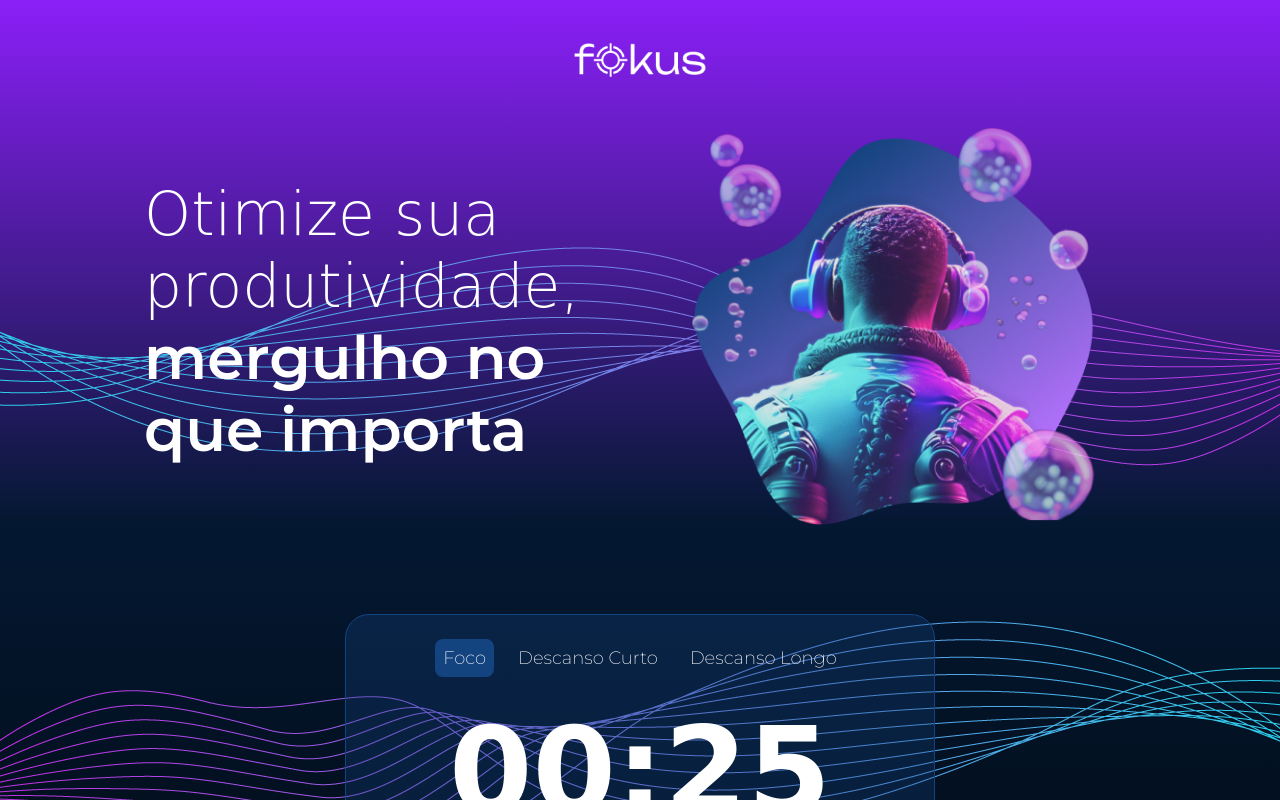
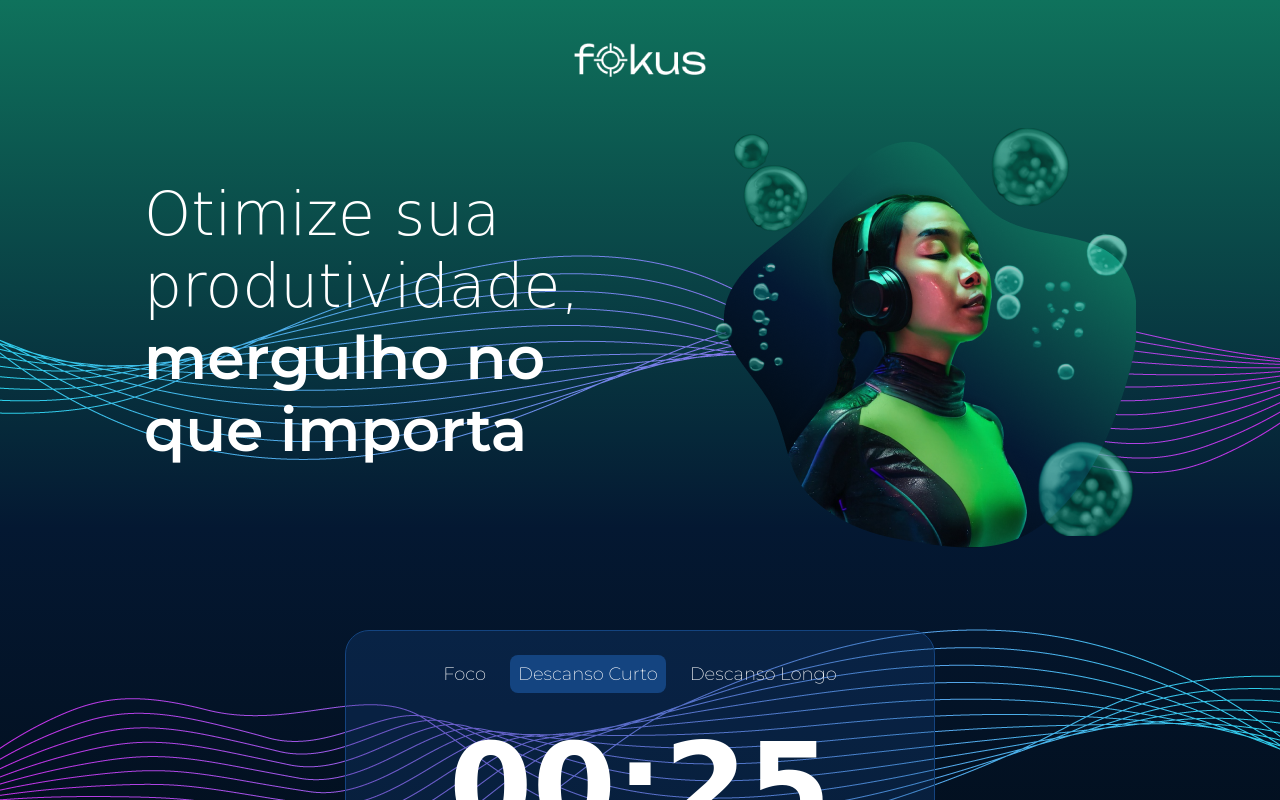
Before and after one commit to arcanjo17/fokus, a website built with Vite: page index.html in a window 1280 px wide. Both pictures are taken after a click on the tab "Descanso Curto". Shown: the top 800 px of the page. Built offline with nearby package versions, Linux system fonts and the light colour scheme; a web font is replaced by a local one.

Commit message:
incluindo sound e pomodoro com js

```diff
--- a/index.html
+++ b/index.html
@@ -22,9 +22,9 @@
 
       <section aria-label="Timer" class="timer-card">
         <div role="tablist" aria-label="Tipo de timer" class="timer-card__tabs">
-          <button class="timer-card__tab timer-card__tab--active" role="tab" type="button" aria-selected="true">Foco</button>
-          <button class="timer-card__tab" role="tab" type="button" aria-selected="false">Descanso Curto</button>
-          <button class="timer-card__tab" role="tab" type="button" aria-selected="false">Descanso Longo</button>
+          <button data-mode = '1' class="timer-card__tab timer-card__tab--active" role="tab" type="button" aria-selected="true">Foco</button>
+          <button data-mode = '2' class="timer-card__tab" role="tab" type="button" aria-selected="false">Descanso Curto</button>
+          <button data-mode = '3' class="timer-card__tab" role="tab" type="button" aria-selected="false">Descanso Longo</button>
         </div>
         <div class="timer-card__display">
           <span role="timer" class="timer-card__time" aria-live="polite" aria-label="Tempo restante">00:25</span>
--- a/src/main.js
+++ b/src/main.js
@@ -1 +1,3 @@
 import './style.css'
+import './scripts/sounds.js'
+import './scripts/pomodoro.js'
--- /dev/null
+++ b/src/scripts/pomodoro.js
@@ -0,0 +1,27 @@
+const tabs = document.querySelectorAll('.timer-card__tab')
+const page = document.querySelector('.page')
+const modeImage = document.querySelector('.banner img')
+
+let mode = 1
+
+tabs.forEach(tab => {
+    tab.addEventListener('click', event => {
+        console.log('elemento clicado: ', event.currentTarget);
+        mode = event.currentTarget.dataset.mode
+        page.dataset.mode = mode
+        console.log('novo modo: ', mode);
+
+        tabs.forEach(tab => {
+            tab.disable = false
+            tab.classList.remove('timer-card__tab--active')
+            tab.setAttribute('aria-selected', false)
+        })
+
+        const modeImageSrc = `/mode-${mode}.png`
+        modeImage.setAttribute('src', modeImageSrc)
+
+        event.currentTarget.disable = true
+        event.currentTarget.classList.add('timer-card__tab--active')
+        event.currentTarget.setAttribute('aria-selected', true)
+    })
+})
--- /dev/null
+++ b/src/scripts/sounds.js
@@ -0,0 +1,12 @@
+const toggle = document.querySelector('#toggle-music')
+
+const audio = new Audio('/sounds/lofi.mp3')
+audio.loop = true
+
+toggle.addEventListener('change', () => {
+    if (toggle.checked) {
+        audio.play()
+    } else {
+        audio.pause()
+    }
+})
```
